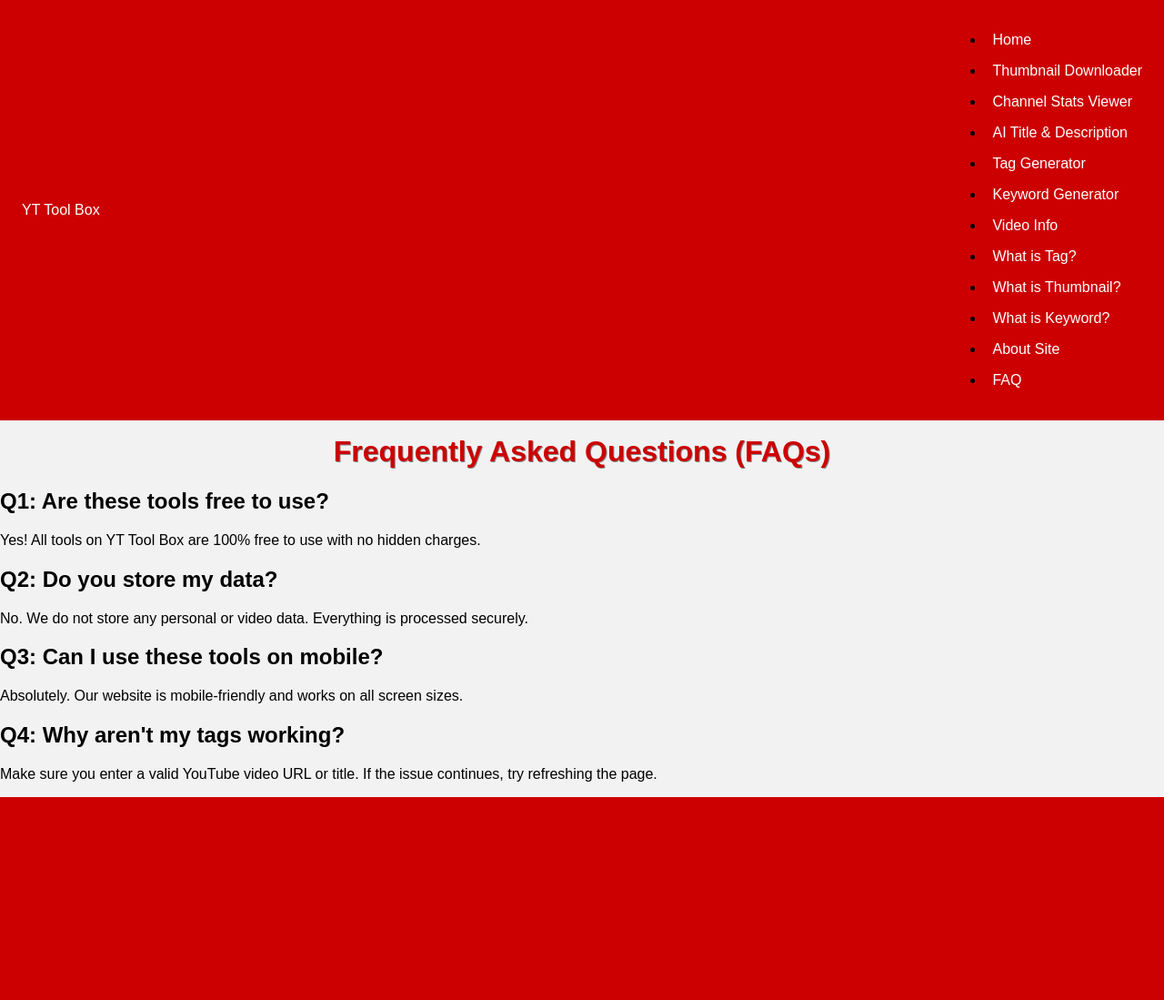
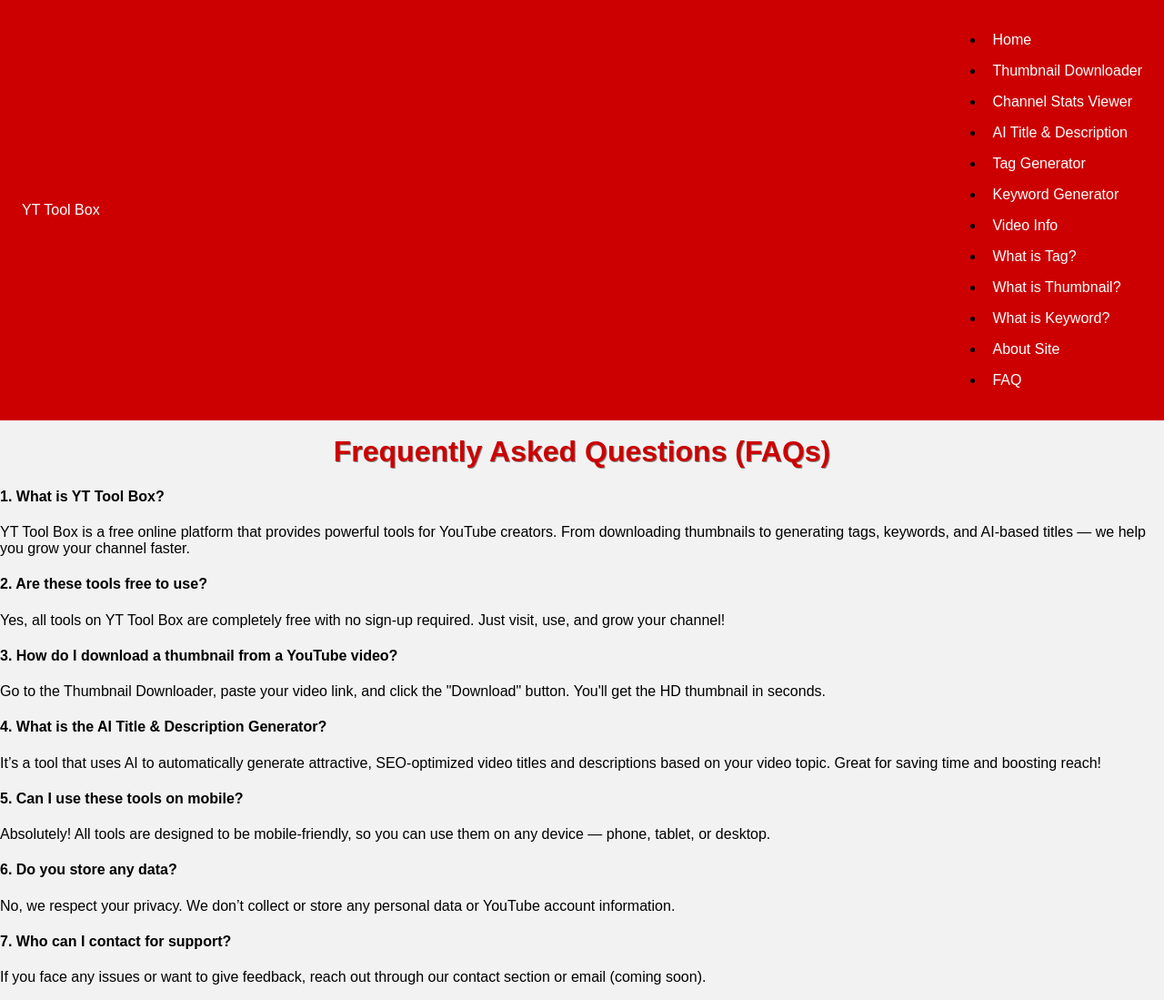
Before and after one commit to sandeep780049/yt-tool-box, a Flask app: page /faq in a window 1280 px wide. Shown: the whole page at 91% size. Before the commit the page ends 876 px from the top, so only its background shows below. Run offline with Flask 3, Linux system fonts and the light colour scheme; some libraries are stand-ins or nearby versions.

Commit message:
Update faq.html

```diff
--- a/templates/faq.html
+++ b/templates/faq.html
@@ -1,18 +1,41 @@
-<!-- templates/faq.html -->
 {% extends "layout.html" %}
+{% block content %}
+<div class="container mt-5">
+    <h1 class="text-danger text-center display-4 mb-4">Frequently Asked Questions (FAQs)</h1>
 
-{% block content %}
-<h1 class="info-title">Frequently Asked Questions (FAQs)</h1>
+    <div class="mb-4">
+        <h4 class="text-primary">1. What is YT Tool Box?</h4>
+        <p>YT Tool Box is a free online platform that provides powerful tools for YouTube creators. From downloading thumbnails to generating tags, keywords, and AI-based titles — we help you grow your channel faster.</p>
+    </div>
 
-<h2 class="faq-question">Q1: Are these tools free to use?</h2>
-<p class="info-desc">Yes! All tools on YT Tool Box are 100% free to use with no hidden charges.</p>
+    <div class="mb-4">
+        <h4 class="text-primary">2. Are these tools free to use?</h4>
+        <p>Yes, all tools on YT Tool Box are completely free with no sign-up required. Just visit, use, and grow your channel!</p>
+    </div>
 
-<h2 class="faq-question">Q2: Do you store my data?</h2>
-<p class="info-desc">No. We do not store any personal or video data. Everything is processed securely.</p>
+    <div class="mb-4">
+        <h4 class="text-primary">3. How do I download a thumbnail from a YouTube video?</h4>
+        <p>Go to the Thumbnail Downloader, paste your video link, and click the "Download" button. You'll get the HD thumbnail in seconds.</p>
+    </div>
 
-<h2 class="faq-question">Q3: Can I use these tools on mobile?</h2>
-<p class="info-desc">Absolutely. Our website is mobile-friendly and works on all screen sizes.</p>
+    <div class="mb-4">
+        <h4 class="text-primary">4. What is the AI Title & Description Generator?</h4>
+        <p>It’s a tool that uses AI to automatically generate attractive, SEO-optimized video titles and descriptions based on your video topic. Great for saving time and boosting reach!</p>
+    </div>
 
-<h2 class="faq-question">Q4: Why aren't my tags working?</h2>
-<p class="info-desc">Make sure you enter a valid YouTube video URL or title. If the issue continues, try refreshing the page.</p>
+    <div class="mb-4">
+        <h4 class="text-primary">5. Can I use these tools on mobile?</h4>
+        <p>Absolutely! All tools are designed to be mobile-friendly, so you can use them on any device — phone, tablet, or desktop.</p>
+    </div>
+
+    <div class="mb-4">
+        <h4 class="text-primary">6. Do you store any data?</h4>
+        <p>No, we respect your privacy. We don’t collect or store any personal data or YouTube account information.</p>
+    </div>
+
+    <div class="mb-4">
+        <h4 class="text-primary">7. Who can I contact for support?</h4>
+        <p>If you face any issues or want to give feedback, reach out through our contact section or email (coming soon).</p>
+    </div>
+</div>
 {% endblock %}
```
